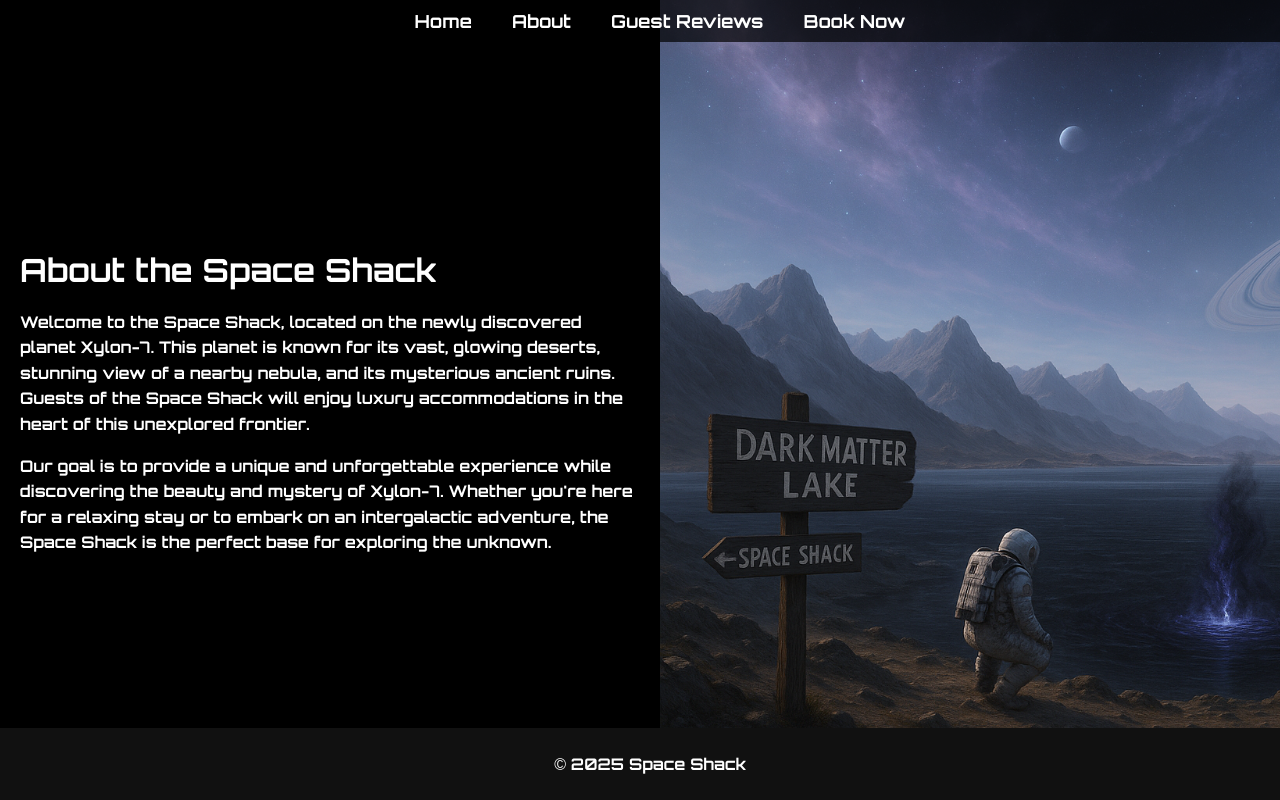
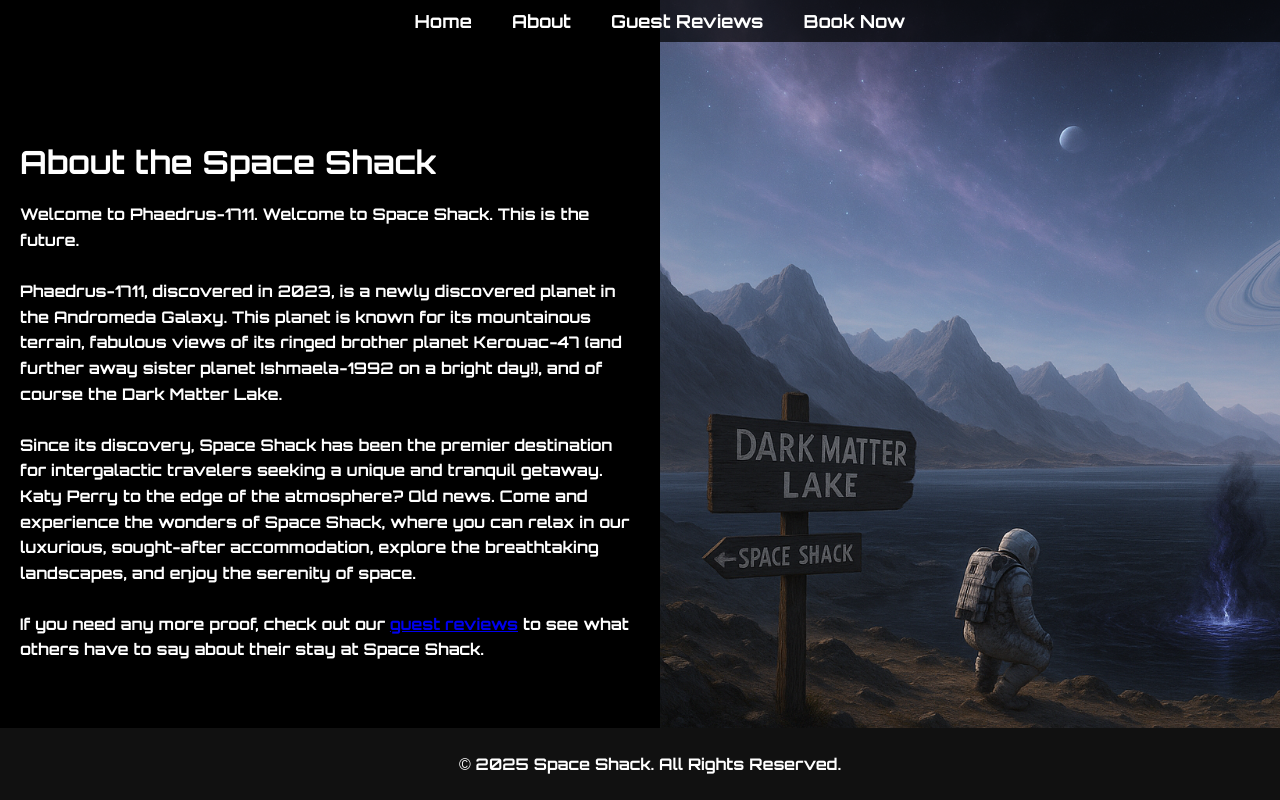
Before and after one commit to ccrd1711/space_shack, a Django app: page /about/ in a window 1280 px wide. Run offline with Django 4.2, Linux system fonts and the light colour scheme.

```diff
--- a/static/css/style.css
+++ b/static/css/style.css
@@ -244,3 +244,5 @@ button.btn:hover {
     font-size: 16px;
     line-height: 1.6;
 }
+
+/* MEDIA QUERIES */
--- a/templates/about.html
+++ b/templates/about.html
@@ -22,14 +22,26 @@
     <div class="about-container">
          <div class="text">
             <h1>About the Space Shack</h1>
-            <p>Welcome to the Space Shack, located on the newly discovered planet Xylon-7. This planet is known for its vast, glowing deserts, stunning view of a nearby nebula, and its mysterious ancient ruins. Guests of the Space Shack will enjoy luxury accommodations in the heart of this unexplored frontier.</p>
-            <p>Our goal is to provide a unique and unforgettable experience while discovering the beauty and mystery of Xylon-7. Whether you're here for a relaxing stay or to embark on an intergalactic adventure, the Space Shack is the perfect base for exploring the unknown.</p>
+            <p>Welcome to Phaedrus-1711. Welcome to Space Shack. This is the future.
+                <br>
+                <br>
+                Phaedrus-1711, discovered in 2023, is a newly discovered planet in the Andromeda Galaxy.
+                This planet is known for its mountainous terrain, fabulous views of its ringed brother planet Kerouac-47 (and further away sister planet Ishmaela-1992 on a bright day!), and of course the Dark Matter Lake.
+                <br>
+                <br>
+                Since its discovery, Space Shack has been the premier destination for intergalactic travelers seeking a unique and tranquil getaway.
+                Katy Perry to the edge of the atmosphere? Old news. Come and experience the wonders of Space Shack, where you can relax in our luxurious, sought-after accommodation, explore the breathtaking landscapes, and enjoy the serenity of space.
+                <br>
+                <br>
+                If you need any more proof, check out our <a href="/reviews/">guest reviews</a> to see what others have to say about their stay at Space Shack.
+
+            </p>
         </div>
         <div class="image"></div>
     </div>
 
     <footer>
-        <p>&copy; 2025 Space Shack</p>
+        <p>&copy; 2025 Space Shack. All Rights Reserved. </p>
     </footer>
 
 </body>
--- a/templates/index.html
+++ b/templates/index.html
@@ -28,6 +28,8 @@
         <section id="landing">
             <div class="landing-text">
                 <h1>Welcome to Space Shack</h1>
+                <br>
+                <h2>Your Galactic Getaway on Phaedrus-1711</h2>
                 <p>Your home on a newly discovered planet.
                     <br>
                     <br>
```
Also changed, not shown: reviews/templates/reviews/review_detail.html (+39 -2 lines), reviews/views.py (+8 -3 lines), README.md.
